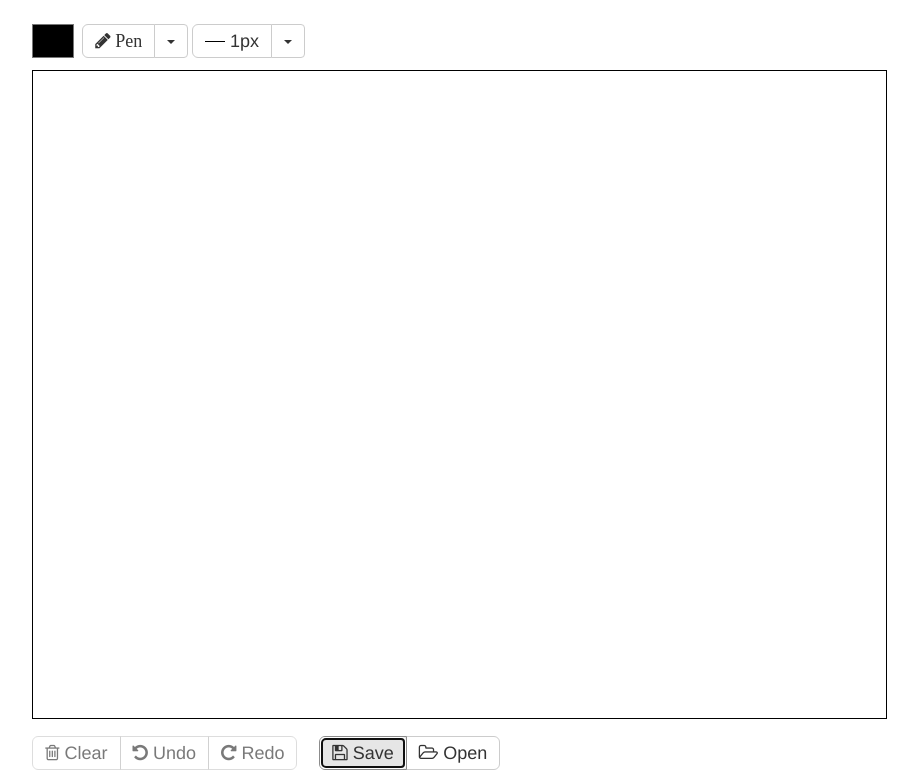
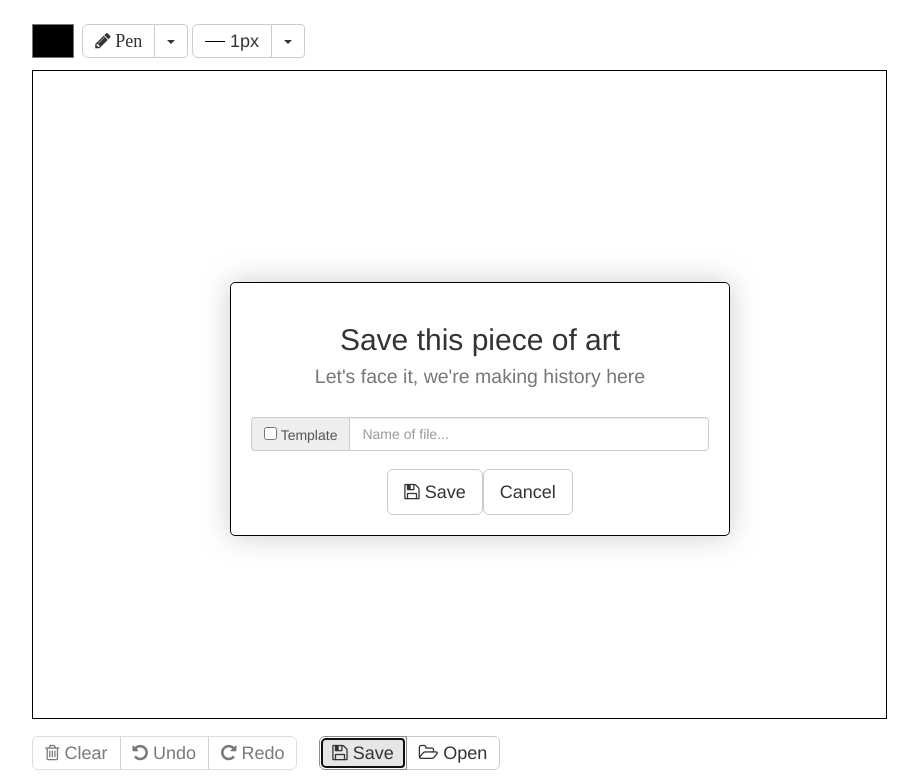
Before and after one commit to bragur/wideboard, a plain HTML site: page index.html in a window 1280 px wide. Both pictures are taken after a click on the button "Save". Shown: the part 89-871 px from the top of the page, without its empty margins (181-1099 px from the left). Drawn offline with Linux system fonts and the light colour scheme.

Commit message:
Save dialog in place, not working apart from placement

```diff
--- a/css/style.less
+++ b/css/style.less
@@ -152,3 +152,24 @@ h1 {
 		min-width: 200px;
 	}
 }
+
+#save-dialog {
+	border: solid 1px black;
+    box-shadow: 0px 0px 30px #ccc;
+    border-radius: 5px;
+    background-color: rgba(255, 255, 255, 0.9);
+    z-index: 999;
+    position: fixed;
+    left: -600px;
+    top: 300px;
+    width: 500px;
+    height: 254px;
+    display: flex;
+    justify-content: space-between;
+    align-items: center;
+    flex-direction: column;
+    padding: 20px;
+    h2 {
+    	text-align: center;
+    }
+}
--- a/index.html
+++ b/index.html
@@ -37,16 +37,34 @@
                         </div>
                         <div id="font" style="display: none;">
                             <div class="btn-group">
-                                <button id="currentFont" type="button" class="btn btn-default btn-lg" style="padding: 4px 12px;"><div class="font-arial">Arial</div></button>
+                                <button id="currentFont" type="button" class="btn btn-default btn-lg" style="padding: 4px 12px;">
+                                    <div class="font-arial">Arial</div>
+                                </button>
                                 <button type="button" class="btn btn-default dropdown-toggle" data-toggle="dropdown" aria-haspopup="true" aria-expanded="false">
                                     <span class="caret"></span>
                                     <span class="sr-only">Toggle Dropdown</span>
                                 </button>
                                 <ul class="dropdown-menu">
-                                    <li class="fontOption" data-font="Arial"><a href="#"><div class="font-bigger font-arial">Arial</div></a></li>
-                                    <li class="fontOption" data-font="Courier New"><a href="#"><div class="font-bigger font-courier-new">Courier New</div></a></li>
-                                    <li class="fontOption" data-font="Verdana"><a href="#"><div class="font-bigger font-verdana">Verdana</div></a></li>
-                                    <li class="fontOption" data-font="Comic sans"><a href="#"><div class="font-bigger font-comic-sans">Comic sans</div></a></li>
+                                    <li class="fontOption" data-font="Arial">
+                                        <a href="#">
+                                            <div class="font-bigger font-arial">Arial</div>
+                                        </a>
+                                    </li>
+                                    <li class="fontOption" data-font="Courier New">
+                                        <a href="#">
+                                            <div class="font-bigger font-courier-new">Courier New</div>
+                                        </a>
+                                    </li>
+                                    <li class="fontOption" data-font="Verdana">
+                                        <a href="#">
+                                            <div class="font-bigger font-verdana">Verdana</div>
+                                        </a>
+                                    </li>
+                                    <li class="fontOption" data-font="Comic sans">
+                                        <a href="#">
+                                            <div class="font-bigger font-comic-sans">Comic sans</div>
+                                        </a>
+                                    </li>
                                 </ul>
                             </div>
                             <div class="btn-group">
@@ -56,15 +74,51 @@
                                     <span class="sr-only">Toggle Dropdown</span>
                                 </button>
                                 <ul class="dropdown-menu">
-                                    <li class="fontSize" data-fontsize="7"><a href="#"><div class="pt7">7pt</div></a></li>
-                                    <li class="fontSize" data-fontsize="8"><a href="#"><div class="pt8">8pt</div></a></li>
-                                    <li class="fontSize" data-fontsize="9"><a href="#"><div class="pt9">9pt</div></a></li>
-                                    <li class="fontSize" data-fontsize="10"><a href="#"><div class="pt10">10pt</div></a></li>
-                                    <li class="fontSize" data-fontsize="12"><a href="#"><div class="pt12">12pt</div></a></li>
-                                    <li class="fontSize" data-fontsize="14"><a href="#"><div class="pt14">14pt</div></a></li>
-                                    <li class="fontSize" data-fontsize="18"><a href="#"><div class="pt18">18pt</div></a></li>
-                                    <li class="fontSize" data-fontsize="24"><a href="#"><div class="pt24">24pt</div></a></li>
-                                    <li class="fontSize" data-fontsize="36"><a href="#"><div class="pt36">36pt</div></a></li>
+                                    <li class="fontSize" data-fontsize="7">
+                                        <a href="#">
+                                            <div class="pt7">7pt</div>
+                                        </a>
+                                    </li>
+                                    <li class="fontSize" data-fontsize="8">
+                                        <a href="#">
+                                            <div class="pt8">8pt</div>
+                                        </a>
+                                    </li>
+                                    <li class="fontSize" data-fontsize="9">
+                                        <a href="#">
+                                            <div class="pt9">9pt</div>
+                                        </a>
+                                    </li>
+                                    <li class="fontSize" data-fontsize="10">
+                                        <a href="#">
+                                            <div class="pt10">10pt</div>
+                                        </a>
+                                    </li>
+                                    <li class="fontSize" data-fontsize="12">
+                                        <a href="#">
+                                            <div class="pt12">12pt</div>
+                                        </a>
+                                    </li>
+                                    <li class="fontSize" data-fontsize="14">
+                                        <a href="#">
+                                            <div class="pt14">14pt</div>
+                                        </a>
+                                    </li>
+                                    <li class="fontSize" data-fontsize="18">
+                                        <a href="#">
+                                            <div class="pt18">18pt</div>
+                                        </a>
+                                    </li>
+                                    <li class="fontSize" data-fontsize="24">
+                                        <a href="#">
+                                            <div class="pt24">24pt</div>
+                                        </a>
+                                    </li>
+                                    <li class="fontSize" data-fontsize="36">
+                                        <a href="#">
+                                            <div class="pt36">36pt</div>
+                                        </a>
+                                    </li>
                                 </ul>
                             </div>
                         </div>
@@ -114,6 +168,20 @@
             <div class="col-md-2 blank"></div>
         </div>
     </div>
+    <div id="save-dialog">
+        <h2>Save this piece of art<br><small>Let's face it, we're making history here</small></h2>
+        <div class="input-group">
+            <span class="input-group-addon">
+                <input type="checkbox" id="save-template" aria-label="..."> Template
+            </span>
+            <input type="text" class="form-control" placeholder="Name of file..." aria-label="...">
+        </div>
+        <div class="input-group">
+            <button id="save" class="btn btn-default btn-lg"><i class="fa fa-save"></i>
+            Save</button>
+            <button id="cancelSave" class="btn btn-default btn-lg">Cancel</button>
+        </div>
+    </div>
     <input type="text" class="textBox" placeholder="write..." style="display: none;">
     <script src="js/lib/Base.js"></script>
     <script src="js/lib/Mousetrap.js"></script>
@@ -125,6 +193,7 @@
     <script src="js/AppListener.js"></script>
     <script src="js/Wideboard.js"></script>
     <script src="js/Point.js"></script>
+    <script src="js/Box.js"></script>
     <script src="js/Shape.js"></script>
     <script src="js/Rectangle.js"></script>
     <script src="js/Line.js"></script>
--- a/js/AppChanges.js
+++ b/js/AppChanges.js
@@ -111,6 +111,14 @@ var AppChanges = {
                 function() {
                     $(this).css('cursor', 'default'); // out
                 });
+        } else if (tool === 'Move') {
+            $('#canvas').hover(
+                function() {
+                    $(this).css('cursor', 'move');
+                },
+                function() {
+                    $(this).css('cursor', 'default');
+                });
         } else {
             $('#canvas').hover(
                 function() {
@@ -149,4 +157,21 @@ var AppChanges = {
     getText: function(position) {
         $('input.textBox').prop('top', position.x).prop('left', position.y);
     },
+
+    openSaveDialog: function() {
+        console.log("Gonna open this save dialog thing");
+        var $dialog = $('#save-dialog');
+        var sizeOfDialog = new Box($dialog.width(), $dialog.height());
+        var newPlacement = utils.calculateCenter(sizeOfDialog).x + "px";
+        $dialog.animate({left: newPlacement}, 200);
+    },
+
+    closeSaveDialog: function() {
+        console.log("Gonna close this save dialog thing");
+        var $dialog = $('#save-dialog');
+        var dialogWidth = $dialog.width();
+        var shadowWidth = parseInt($dialog.css('box-shadow').split(' ')[5].replace("px", ""));
+        var newPlacement = (-dialogWidth-shadowWidth*2) + "px";
+        $dialog.animate({left: newPlacement}, 100);
+    }
 };
--- a/js/AppListener.js
+++ b/js/AppListener.js
@@ -11,6 +11,9 @@ var AppListener = {
         this.lineWidthListener();
         this.textWidthListener();
         this.opacityListener();
+        this.saveDialogListener();
+        this.save();
+        this.cancelSave();
     },
 
     toolChangeListener: function() {
@@ -126,10 +129,26 @@ var AppListener = {
         $('input.textBox').autoSize();
     },
 
-    saveListener: function() {
+    saveDialogListener: function() {
+        'use strict';
+        $('#optionSave').on('click', function() {
+            AppChanges.openSaveDialog();
+        });
+    },
+
+    save: function() {
         'use strict';
         $('#save').on('click', function() {
-            app.saveToApi();
+            var title;
+            var template;
+            app.saveToApi(title, template);
+        });
+    },
+
+    cancelSave: function() {
+        'use strict';
+        $('#cancelSave').on('click', function() {
+            AppChanges.closeSaveDialog();
         });
     },
 };
--- /dev/null
+++ b/js/Box.js
@@ -0,0 +1,13 @@
+function Box(width, height) {
+	this.width = width;
+	this.height = height;
+
+	this.center = function() {
+		return new Point(width/2, height/2);
+	};
+
+	this.log = function(text) {
+		if (text === undefined) { text = ''; }
+		console.log(text,this.width, this.height);
+	};
+}
--- a/js/utils.js
+++ b/js/utils.js
@@ -59,6 +59,12 @@ var utils = {
             console.log("Save was unsuccessful...");
         }
     },
+
+    calculateCenter: function(boxSize) {
+        var windowWidthCenter = $(window).width()/2;
+        var windowHeightCenter = $(window).height()/2;
+        return new Point(windowWidthCenter - boxSize.center().x, windowHeightCenter - boxSize.center().y);
+    },
 }
 
 // With some help from http://stackoverflow.com/a/32337430
```
Also changed, not shown: css/style.min.css, 1 other file. Lines whose indentation alone changed are shown as unchanged.
